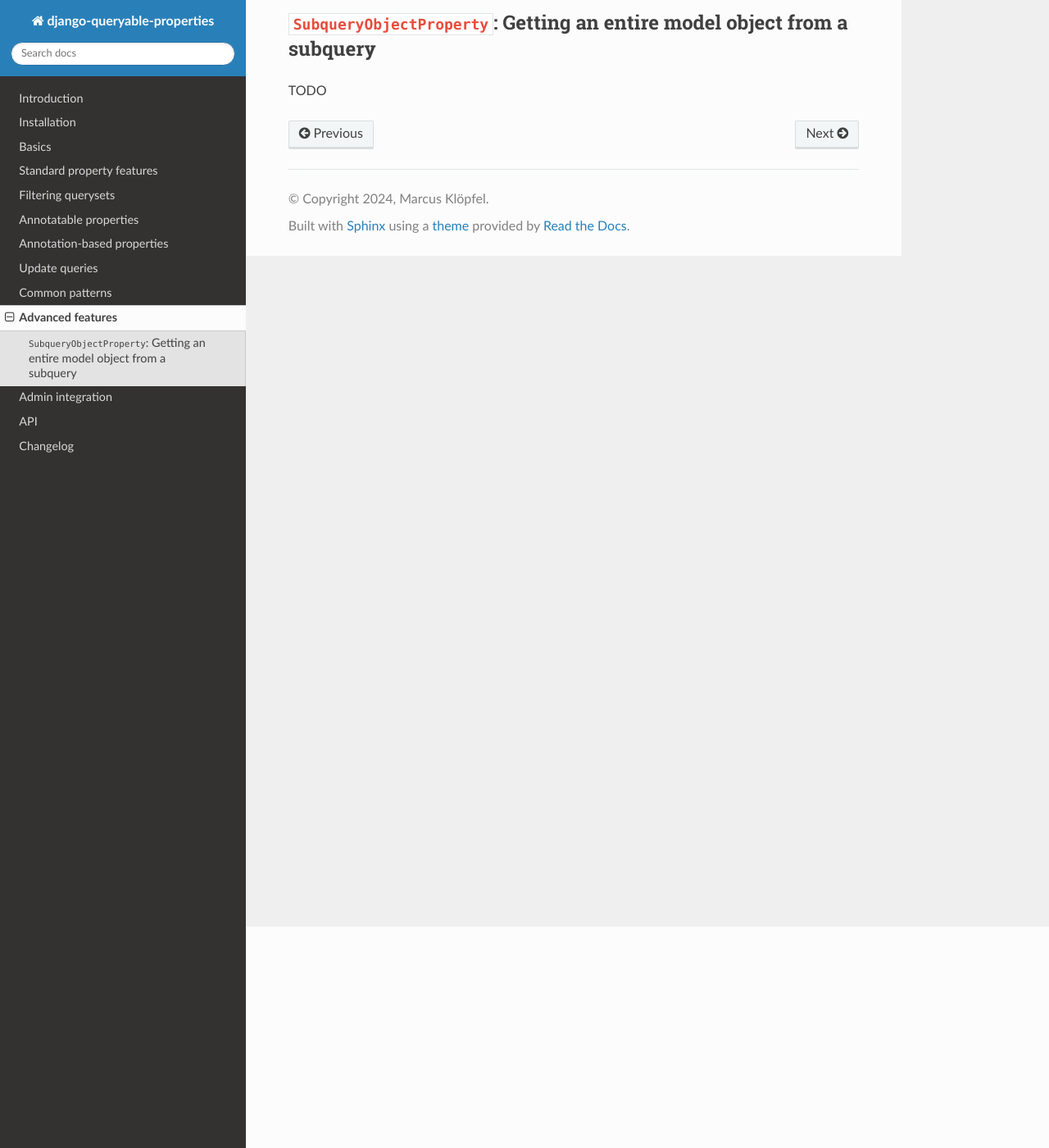
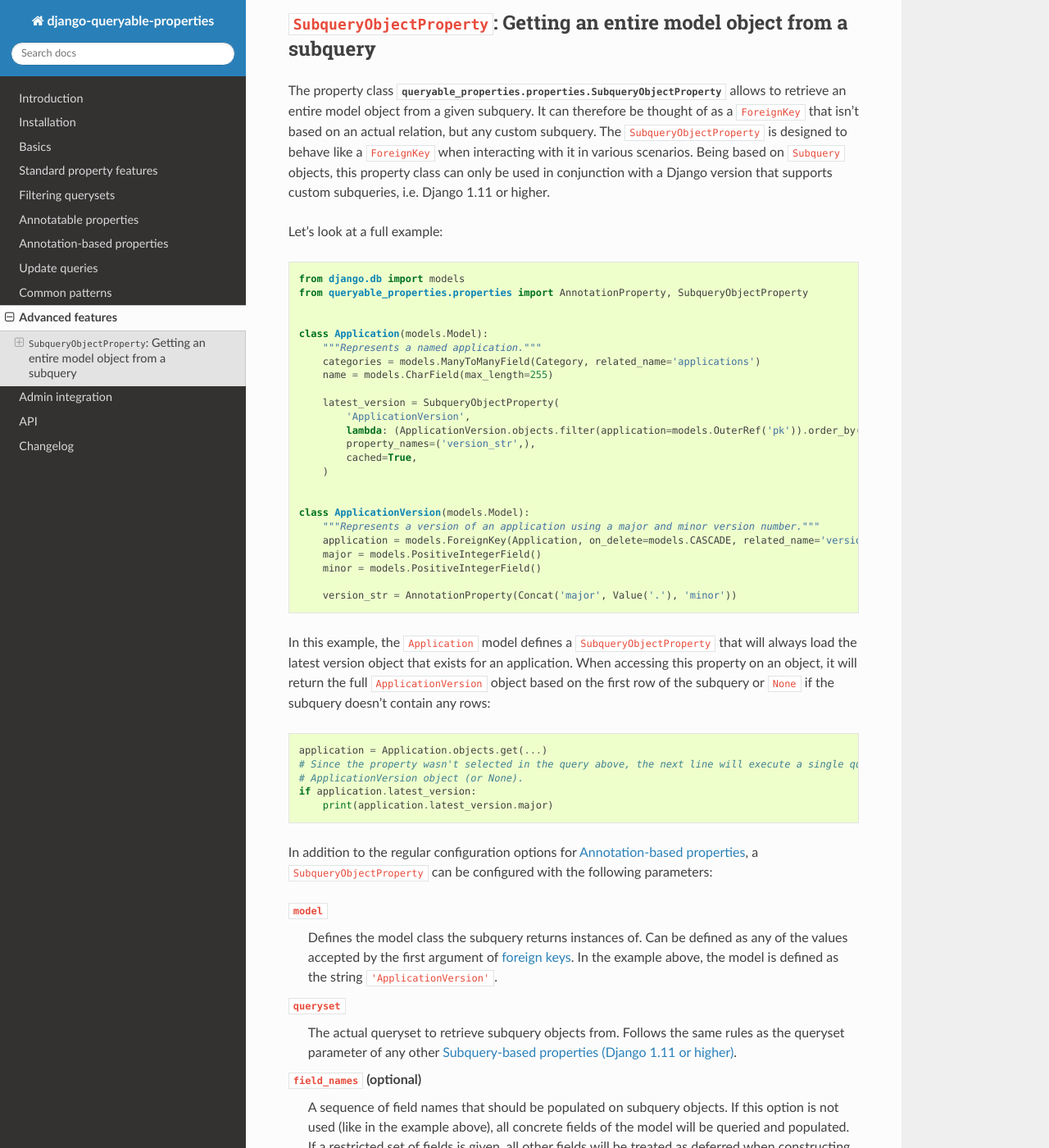
Before and after one commit to W1ldPo1nter/django-queryable-properties, a Sphinx documentation site: the page built from docs/advanced.rst, in a window 1280 px wide and 1400 px high, scrolled down 270 px. Shown: the whole window at 82% size. Built offline with Sphinx 7.4.7 and the Read the Docs theme 3.1.0, drawn with Linux system fonts in a browser that asks for light colours; some of the changed text lies outside the part shown.

Commit message:
Added the first part of the SubqueryObjectProperty documentation

```diff
--- a/docs/advanced.rst
+++ b/docs/advanced.rst
@@ -9,4 +9,95 @@ on its own.
 ``SubqueryObjectProperty``: Getting an entire model object from a subquery
 --------------------------------------------------------------------------
 
+The property class :class:`queryable_properties.properties.SubqueryObjectProperty` allows to retrieve an entire model
+object from a given subquery.
+It can therefore be thought of as a ``ForeignKey`` that isn't based on an actual relation, but any custom subquery.
+The ``SubqueryObjectProperty`` is designed to behave like a ``ForeignKey`` when interacting with it in various
+scenarios.
+Being based on ``Subquery`` objects, this property class can only be used in conjunction with a Django version that
+supports custom subqueries, i.e. Django 1.11 or higher.
+
+Let's look at a full example:
+
+.. code-block:: python
+
+    from django.db import models
+    from queryable_properties.properties import AnnotationProperty, SubqueryObjectProperty
+
+
+    class Application(models.Model):
+        """Represents a named application."""
+        categories = models.ManyToManyField(Category, related_name='applications')
+        name = models.CharField(max_length=255)
+
+        latest_version = SubqueryObjectProperty(
+            'ApplicationVersion',
+            lambda: (ApplicationVersion.objects.filter(application=models.OuterRef('pk')).order_by('-major', '-minor')),
+            property_names=('version_str',),
+            cached=True,
+        )
+
+
+    class ApplicationVersion(models.Model):
+        """Represents a version of an application using a major and minor version number."""
+        application = models.ForeignKey(Application, on_delete=models.CASCADE, related_name='versions')
+        major = models.PositiveIntegerField()
+        minor = models.PositiveIntegerField()
+
+        version_str = AnnotationProperty(Concat('major', Value('.'), 'minor'))
+
+In this example, the ``Application`` model defines a ``SubqueryObjectProperty`` that will always load the latest
+version object that exists for an application.
+When accessing this property on an object, it will return the full ``ApplicationVersion`` object based on the first
+row of the subquery or ``None`` if the subquery doesn't contain any rows:
+
+.. code-block:: python
+
+    application = Application.objects.get(...)
+    # Since the property wasn't selected in the query above, the next line will execute a single query to fetch the
+    # ApplicationVersion object (or None).
+    if application.latest_version:
+        print(application.latest_version.major)
+
+In addition to the regular configuration options for :ref:`annotation_based:Annotation-based properties`, a
+``SubqueryObjectProperty`` can be configured with the following parameters:
+
+``model``
+  Defines the model class the subquery returns instances of.
+  Can be defined as any of the values accepted by the first argument of
+  `foreign keys <https://docs.djangoproject.com/en/5.1/ref/models/fields/#foreignkey>`_.
+  In the example above, the model is defined as the string ``'ApplicationVersion'``.
+
+``queryset``
+  The actual queryset to retrieve subquery objects from.
+  Follows the same rules as the queryset parameter of any other
+  :ref:`common:Subquery-based properties (Django 1.11 or higher)`.
+
+``field_names`` (optional)
+  A sequence of field names that should be populated on subquery objects.
+  If this option is not used (like in the example above), all concrete fields of the model will be queried and
+  populated.
+  If a restricted set of fields is given, all other fields will be treated as deferred when constructing instances
+  (the same behavior as ``.only()``/``.defer()`` calls).
+  The primary key field of the model will always be included automatically and does not have to be specified here.
+
+``property_names`` (optional)
+  If the subquery model defines its own queryable properties, a ``SubqueryObjectProperty`` can be configured to also
+  populate their values when retrieving subquery objects.
+  This option can be used to configure a sequence containing the property names to populate.
+  If it is not used, no queryable properties will be populated on submodel instances.
+
+How it works
+^^^^^^^^^^^^
+
 TODO
+
+Filtering/Ordering in querysets
+^^^^^^^^^^^^^^^^^^^^^^^^^^^^^^^
+
+TODO
+
+Selection in querysets
+^^^^^^^^^^^^^^^^^^^^^^
+
+TODO
```
